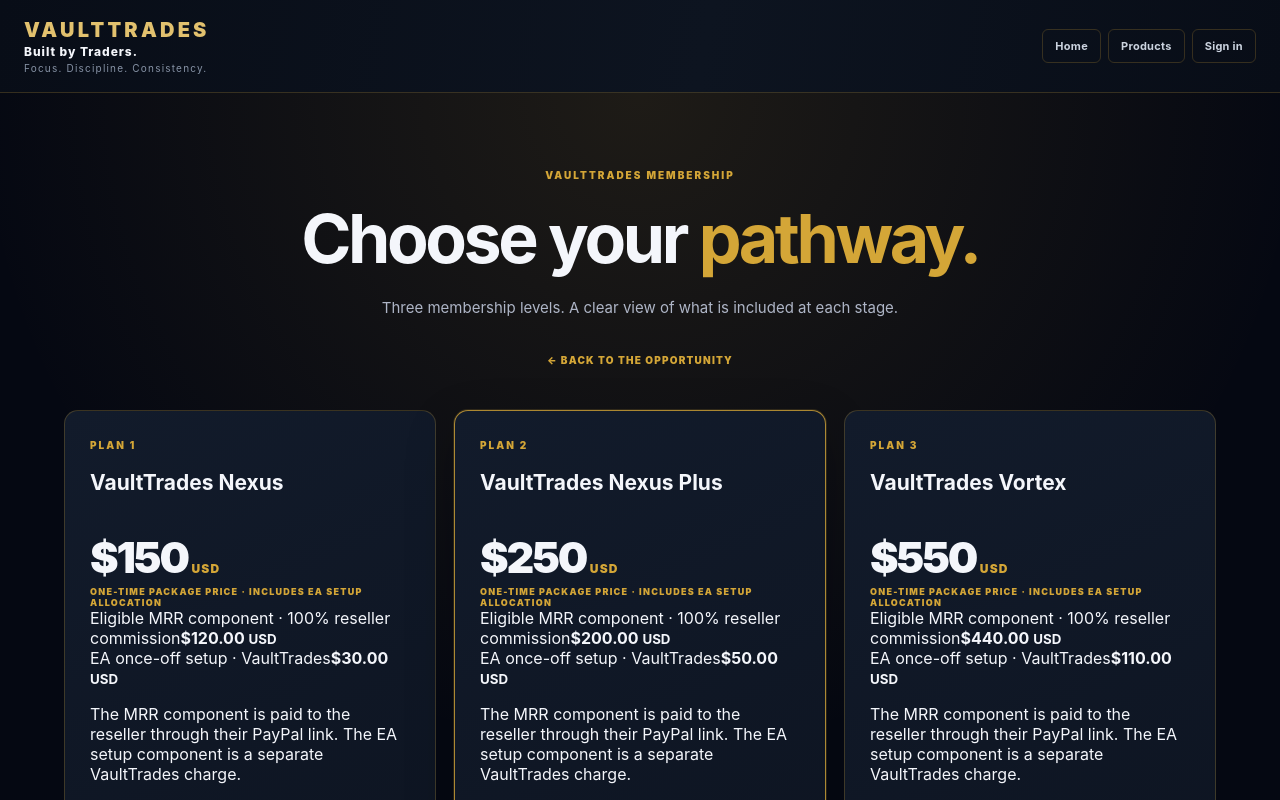
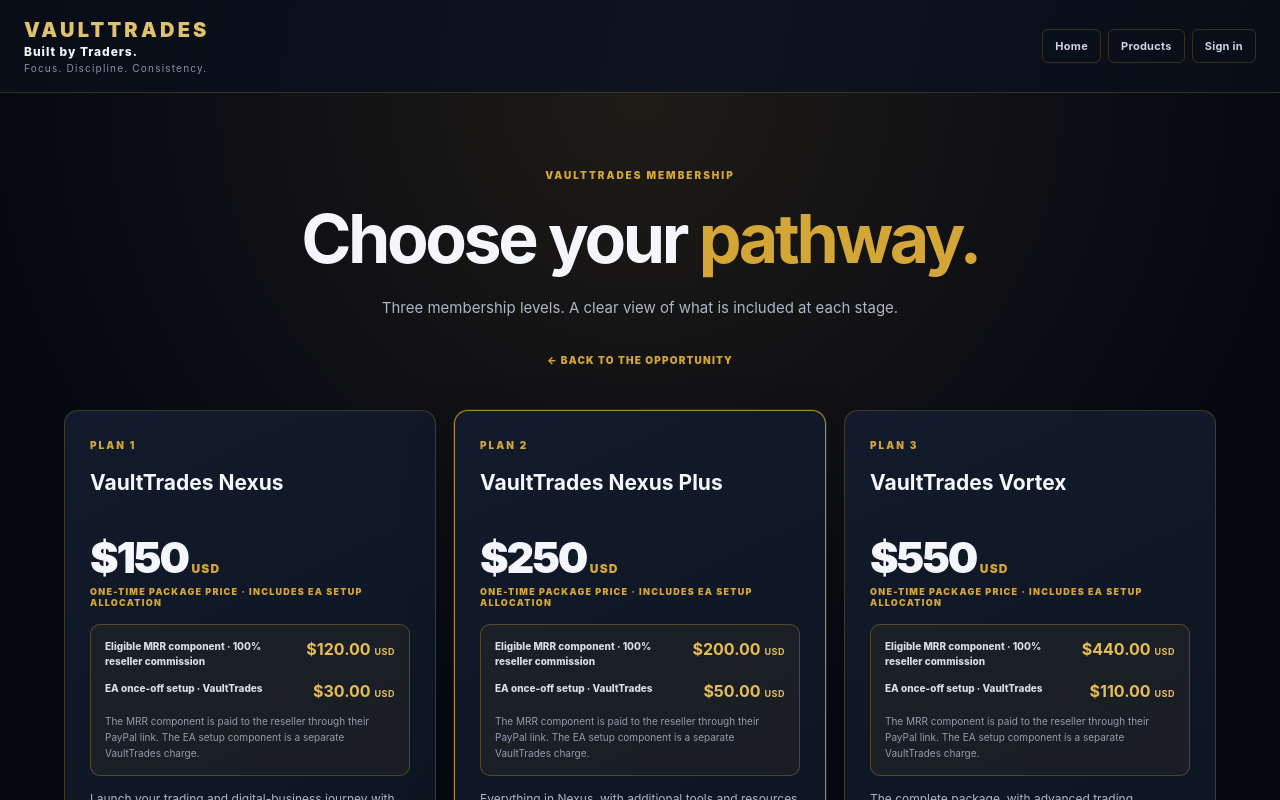
Before and after one commit to iyandatalks/vaulttrades, a Next.js app: page /plans in a window 1280 px wide. Shown: the top 800 px of the page. Built offline with nearby package versions, Linux system fonts and the light colour scheme; no server answers.

Commit message:
Style MRR and EA setup price breakdown

```diff
--- a/app/plans/plans.css
+++ b/app/plans/plans.css
@@ -6,3 +6,10 @@
 .vt-plan-card .vt-plan-addon{margin-top:auto;min-height:176px;box-sizing:border-box;display:flex;flex-direction:column;justify-content:flex-start}
 .vt-plan-card .vt-plan-select{flex-shrink:0}
 @media(max-width:620px){.vt-plan-card .vt-plan-addon{min-height:0;margin-top:18px}}
+
+.vt-plan-breakdown{margin-top:16px;padding:14px;border:1px solid rgba(212,166,55,.3);border-radius:10px;background:rgba(212,166,55,.055);display:grid;gap:12px}
+.vt-plan-breakdown>div{display:flex;align-items:flex-start;justify-content:space-between;gap:12px}
+.vt-plan-breakdown span{color:#d9dce4;font-size:10px;font-weight:800;line-height:1.5}
+.vt-plan-breakdown strong{flex:0 0 auto;color:#e5bd55;font-size:16px;white-space:nowrap}
+.vt-plan-breakdown strong small{font-size:9px;letter-spacing:.06em}
+.vt-plan-breakdown p{margin:0;color:#929daf;font-size:10px;line-height:1.6}
```
